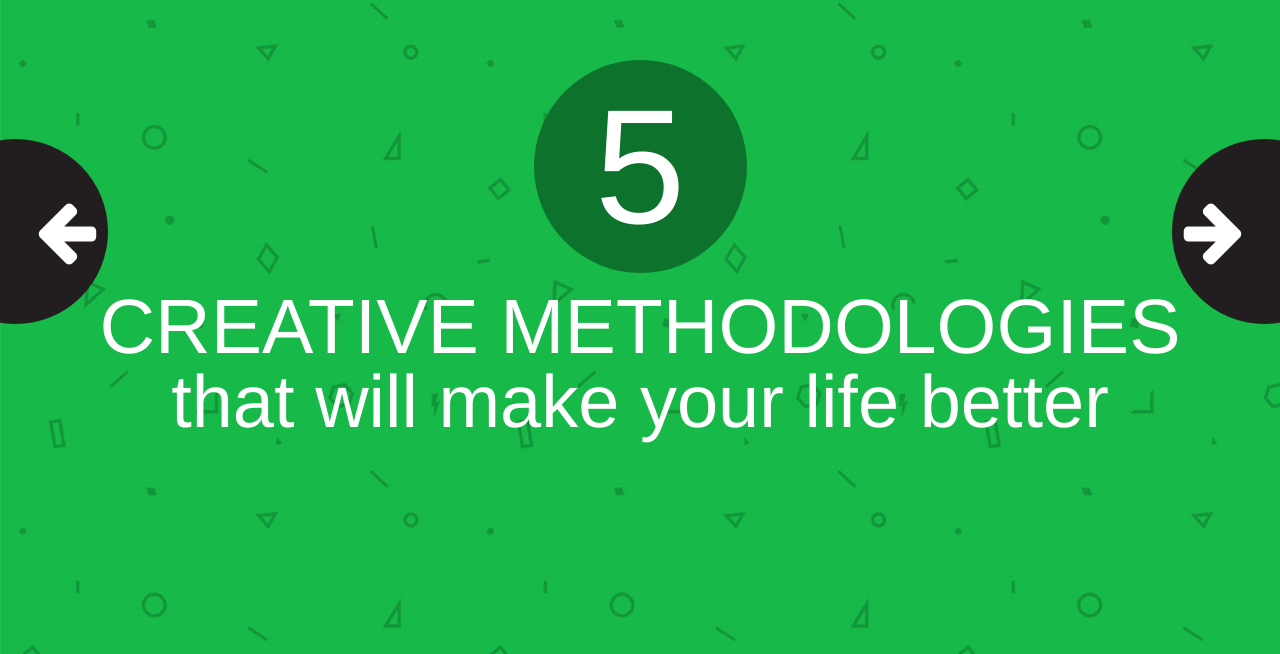
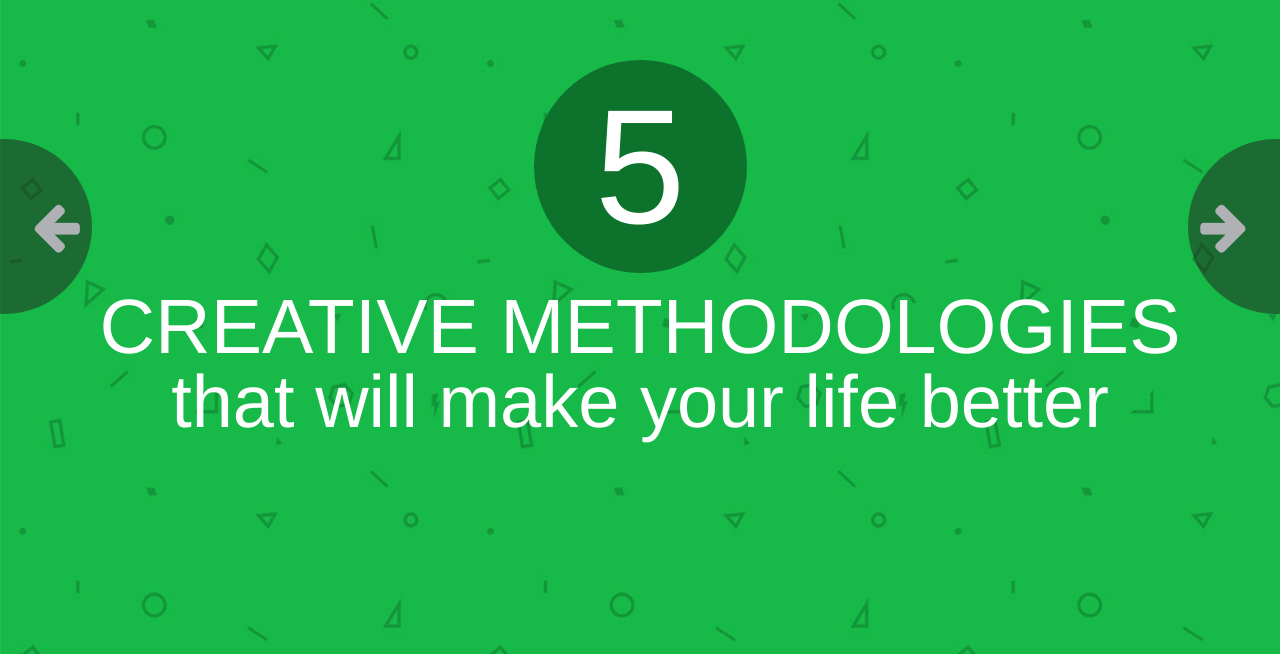
Before and after one commit to globant/globant-trends, a PHP site: page / in a window 1280 px wide. Shown: the part 141-795 px from the top of the page. Run offline with PHP 8.4, Linux system fonts and the light colour scheme; some web fonts are replaced.

Commit message:
full width changes

```diff
--- a/index.html
+++ b/index.html
@@ -216,13 +216,13 @@
       </div>
     </div>
 
-    <div class="category-nav category-nav_left">
-      <a class="link-cat" href="#"><i class="icon-left-big"></i></a>
-    </div>
+    <a class="category-nav category-nav_left" href="video.html">
+      <span class="link-cat"><i class="icon-left-big"></i></span>
+    </a>
 
-    <div class="category-nav category-nav_right">
-      <a class="link-cat" href="#"><i class="icon-right-big"></i></a>
-    </div>
+    <a class="category-nav category-nav_right" href="interview.html">
+      <span class="link-cat"><i class="icon-right-big"></i></span>
+    </a>
 
 
     <script src="bower_components/jquery/dist/jquery.min.js"></script>
--- a/scss/app.scss
+++ b/scss/app.scss
@@ -578,26 +578,38 @@ header {
 }
 
 .category-nav {
+  font-family: "Icon Fonts", "Open Sans", Helvetica, Arial, sans-serif;
+  color: $grey;
   position: fixed;
   top: 35%;
-  @include circle(rem-calc(185), $font-color);
+  font-size: rem-calc(55);
+  @include circle(rem-calc(175), $font-color);
+  @include background-opacity($font-color, 0.5);
+  @include single-transition(all, 0.30s, ease-out);
 
   &.category-nav_left {
-    left: -6%;
+    left: -6.5%;
     text-align: right;
     padding-right: rem-calc(12);
   }
 
   &.category-nav_right {
-    right: -6%;
+    right: -6.5%;
     text-align: left;
     padding-left: rem-calc(12);
   }
 
-  .link-cat {
-    font-family: "Icon Fonts", "Open Sans", Helvetica, Arial, sans-serif;
+  &:hover {
     color: $white;
-    font-size: rem-calc(70);
+    &.category-nav_left {
+      left: -5.7%;
+      @include background-opacity($font-color, 0.9);
+    }
+
+    &.category-nav_right {
+      right: -5.7%;
+      @include background-opacity($font-color, 0.9);
+    }
   }
 
 }
```
Also changed, not shown: interview.html (+8 -0 lines), video.html (+8 -0 lines), css/app.css.
